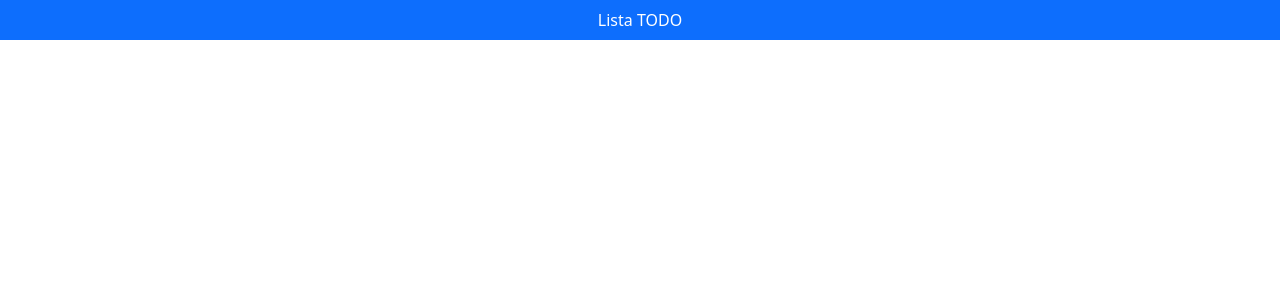
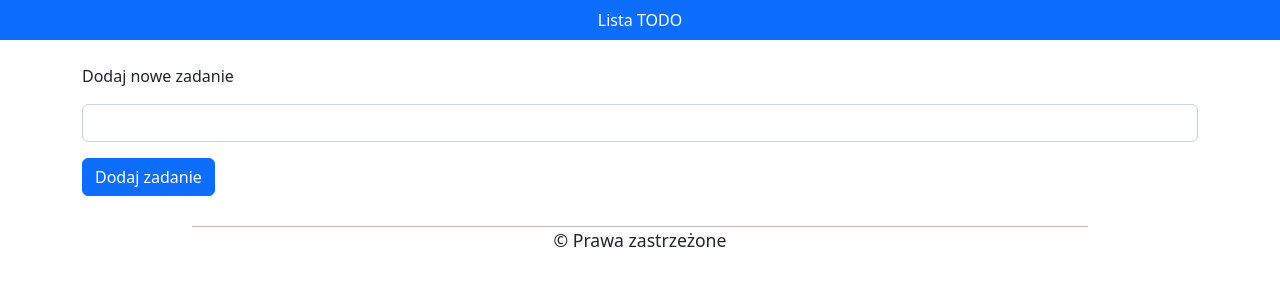
Before and after one commit to gloger85/sklep-internetowy, an Angular app: page / in a window 1280 px wide. Shown: the top 300 px of the page. Built offline with nearby package versions, Linux system fonts and the light colour scheme.

Commit message:
- add inputbox for TODO list and Footer

```diff
--- a/src/app/app.component.html
+++ b/src/app/app.component.html
@@ -1 +1,5 @@
 <app-header></app-header>
+<div class="container">
+    <app-todo-list></app-todo-list>
+</div>
+<app-footer></app-footer>
--- a/src/app/app.module.ts
+++ b/src/app/app.module.ts
@@ -3,11 +3,15 @@ import { BrowserModule } from '@angular/platform-browser';
 
 import { AppComponent } from './app.component';
 import { HeaderComponent } from './header/header.component';
+import { TodoListComponent } from './todo-list/todo-list.component';
+import { FooterComponent } from './footer/footer.component';
 
 @NgModule({
   declarations: [
     AppComponent,
-    HeaderComponent
+    HeaderComponent,
+    TodoListComponent,
+    FooterComponent
   ],
   imports: [
     BrowserModule
--- /dev/null
+++ b/src/app/footer/footer.component.css
@@ -0,0 +1,7 @@
+p{
+    width: 70%;
+    margin: 30px auto 0;
+    padding-top: 15 px;
+    border-top: 1px solid #c9b9b9;
+    font-size: 1.1rem;
+}
--- /dev/null
+++ b/src/app/footer/footer.component.ts
@@ -0,0 +1,16 @@
+import { Component, ViewEncapsulation } from '@angular/core';
+
+@Component({
+  selector: 'app-footer',
+  template: `
+    <p class="text-center">
+      &copy; Prawa zastrzeżone
+    </p>
+  `,
+  styleUrls: ['./footer.component.css'],
+  encapsulation: ViewEncapsulation.Emulated
+})
+export class FooterComponent {
+
+
+}
--- /dev/null
+++ b/src/app/todo-list/todo-list.component.html
@@ -0,0 +1,3 @@
+<p class="mt-4">Dodaj nowe zadanie</p>
+<input type="text" #name class="form-control" name="todo">
+<button type="button" class="btn btn-primary mt-3" (click)="addTODO(name.value)">Dodaj zadanie</button>
--- /dev/null
+++ b/src/app/todo-list/todo-list.component.ts
@@ -0,0 +1,19 @@
+import { Component } from '@angular/core';
+
+@Component({
+  selector: 'app-todo-list',
+  templateUrl: './todo-list.component.html',
+  styleUrls: ['./todo-list.component.css']
+})
+export class TodoListComponent {
+  todos: string[]=[];
+  addTODO(todo:string): void{
+    if (todo.length<=3){
+      alert('Zadanie powinno miec co najmiej 4 znaki!');
+      return;
+    }
+
+    this.todos.push(todo);
+    console.log('Aktualna lista todo: ', this.todos);
+  }
+}
```
Also changed, not shown: src/app/todo-list/todo-list.component.css (added), 2 other files (tests, documents, lock files or other folders).
